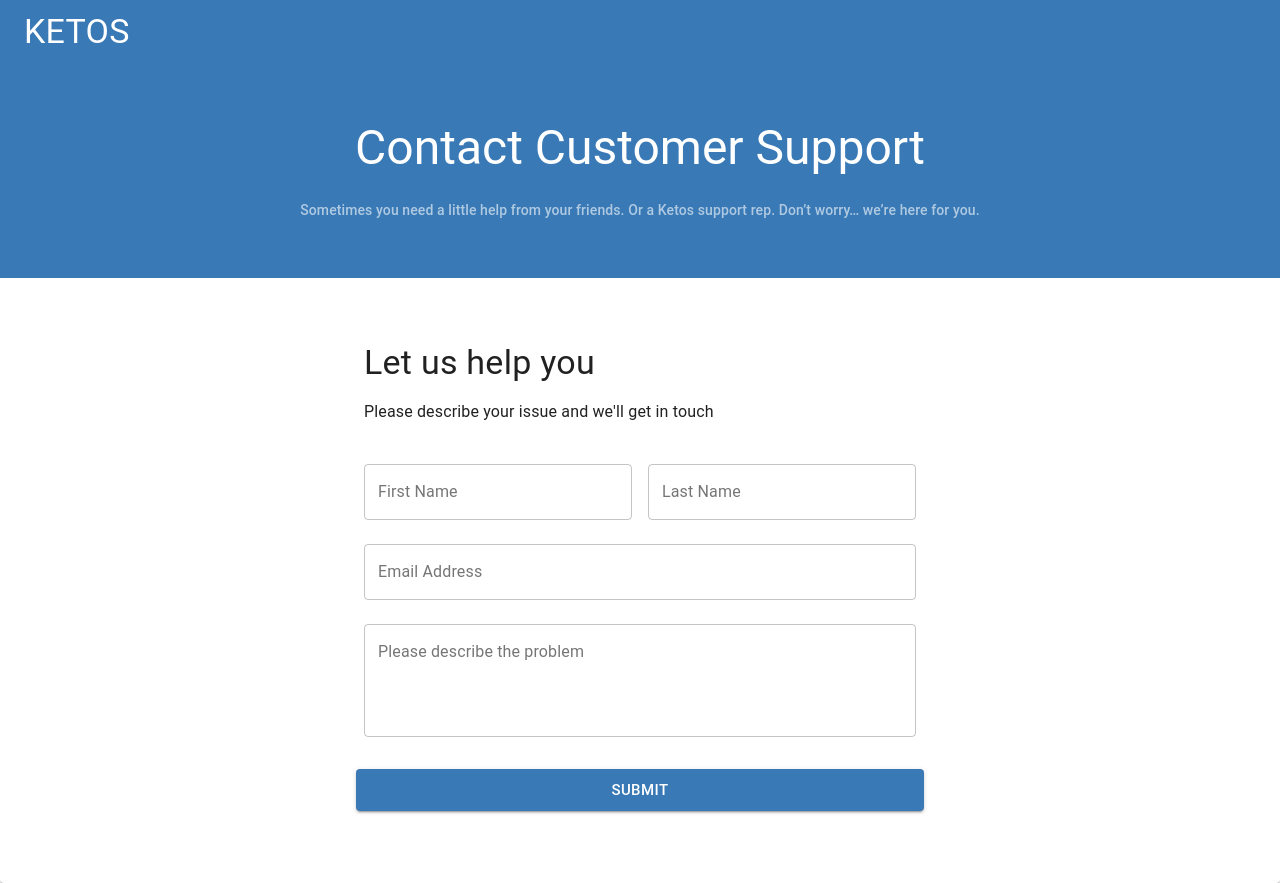
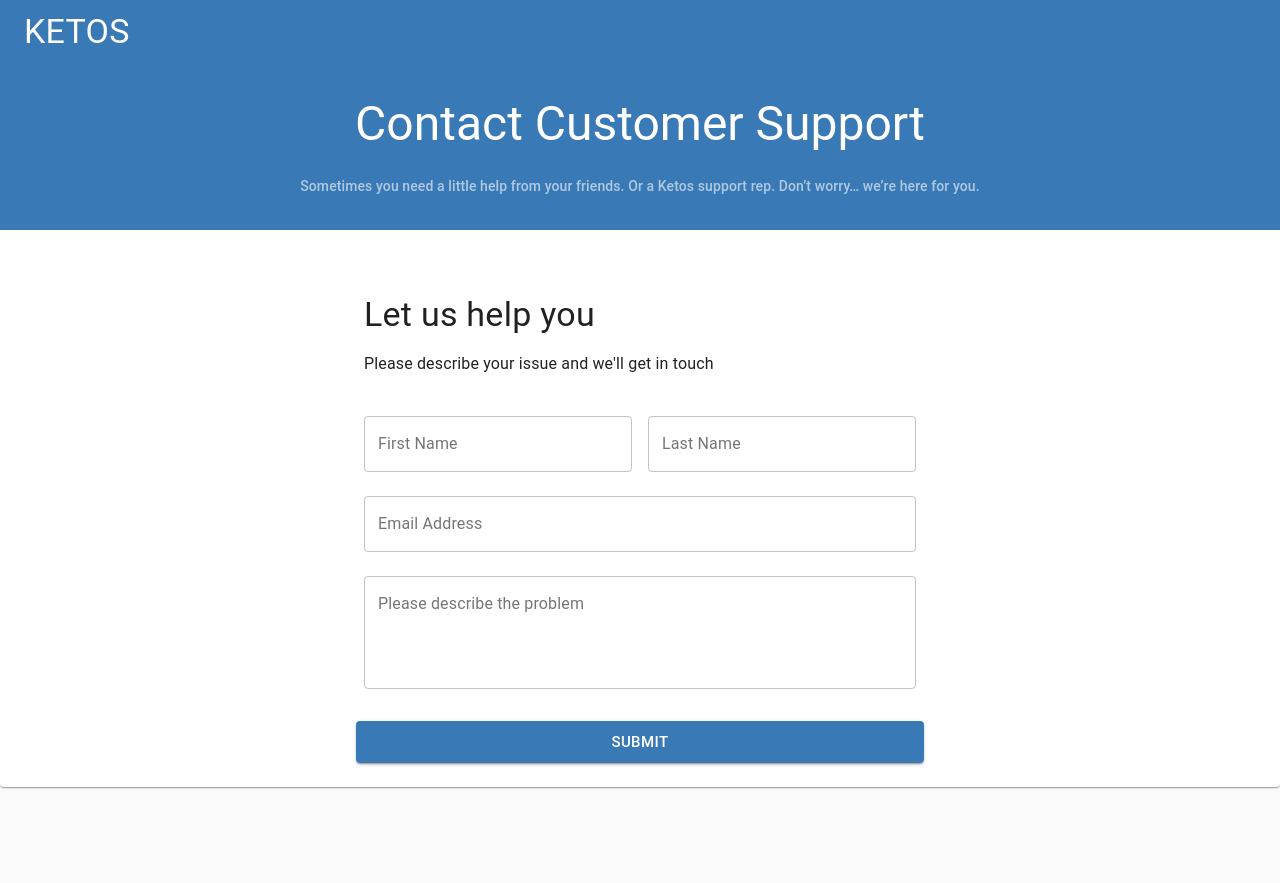
Before and after one commit to nairuti19/ketos-form, a React (Create React App) app: page / in a window 1280 px wide. After the commit the page ends 800 px from the top, so only its background shows below. Built offline with nearby package versions, Linux system fonts and the light colour scheme.

Commit message:
Code cleanup and added comments

```diff
--- a/src/App.js
+++ b/src/App.js
@@ -4,19 +4,13 @@ import Header from './components/Header';
 import PageHeader from './components/PageHeader';
 import {Paper, makeStyles, CssBaseline, createMuiTheme, ThemeProvider} from '@material-ui/core';
 
+//Provides a theme for the entire app
 const theme = createMuiTheme({
   palette: {
     primary: {
       main: "#3879B6",
       textColor: "#ffffff"
     },
-  },
-  overrides:{
-    MuiAppBar:{
-      root:{
-        transform:'translateZ(0)'
-      }
-    }
   },
 })
 
@@ -26,8 +20,10 @@ const useStyles = makeStyles(theme=>({
       }
 }))
 
+
 function App() {
   const classes = useStyles();
+
     return (
       <ThemeProvider theme={theme}>
         <Paper>
--- a/src/components/CustomButton.js
+++ b/src/components/CustomButton.js
@@ -3,6 +3,7 @@ import React from 'react';
 
 export default function CustomButton(props) {
     const{text, size, color, variant, onClick, ...other} = props
+
     return (
         <Button
         variant = {variant}
--- a/src/components/PageHeader.js
+++ b/src/components/PageHeader.js
@@ -7,12 +7,12 @@ const useStyles = makeStyles(theme => ({
         backgroundColor: theme.palette.primary.main,
     },
     pageHeader:{
-        padding:theme.spacing(3),
+        padding:theme.spacing(2),
         marginBottom:theme.spacing(4),
         align: 'center'
     },
     pageTitle:{
-        padding:theme.spacing(4),
+        padding:theme.spacing(2),
         color: theme.palette.primary.textColor,
         '& .MuiTypography-subtitle2':{
             marginTop: theme.spacing(3),
--- a/src/components/useForm.js
+++ b/src/components/useForm.js
@@ -1,11 +1,12 @@
 import React, {useState} from 'react';
 import {makeStyles} from '@material-ui/core/';
 
+//Function that sets the values for form
 export function useForm(initialValues, validateOnChange=false, validate) {
-
     const[values, setValues] = useState(initialValues);
     const[errors,setErrors] = useState({});
 
+    //Function to handle the textfield input
     const handleInputChange = e => {
         const{name, value} = e.target
         setValues({
@@ -25,6 +26,7 @@ export function useForm(initialValues, validateOnChange=false, validate) {
     }
 }
 
+
 const useStyles = makeStyles(theme=>({
     root:{
         '& .MuiFormControl-root': {
@@ -34,8 +36,8 @@ const useStyles = makeStyles(theme=>({
     }
 }))
 
+//Function to generate a form
 export function CustomForm(props) {
-
     const classes = useStyles();
     const {children, ...other} = props;
 
--- a/src/pages/SupportForm.js
+++ b/src/pages/SupportForm.js
@@ -5,6 +5,7 @@ import TextInput from '../components/TextInput';
 import CustomButton from '../components/CustomButton';
 
 
+//Setting initial values for the form fields
 const initialValues = {
     id: 0,
     firstName: '',
@@ -13,6 +14,7 @@ const initialValues = {
     requestMessage: '',
 }
 
+//Adding styles to the component
 const useStyles = makeStyles(theme=>({
     form: {
         width: '100%',
@@ -21,7 +23,6 @@ const useStyles = makeStyles(theme=>({
     submit: {
         margin: theme.spacing(2, 0, 2),
         backgroundColor: '#3879B6',
-        marginBottom: theme.spacing(8)
       },
       paper: {
         marginTop: theme.spacing(8),
@@ -44,6 +45,7 @@ const useStyles = makeStyles(theme=>({
 
 export default function SupportForm() {
 
+     //Validation function to ensure required fields and correct format
     const validate = (fieldValues = values) => {
         let validateTemp = {...errors}
         if('firstName' in fieldValues)
@@ -62,10 +64,12 @@ export default function SupportForm() {
             return Object.values(validateTemp).every(x => x == "")
     }
 
+    //Callback for Submit
+    //Fix the if(validate) if needed
     const handleSubmit = e => {
         e.preventDefault()
         if(validate()){}
-            window.alert('testing...')
+
     }
 
     const{
```
